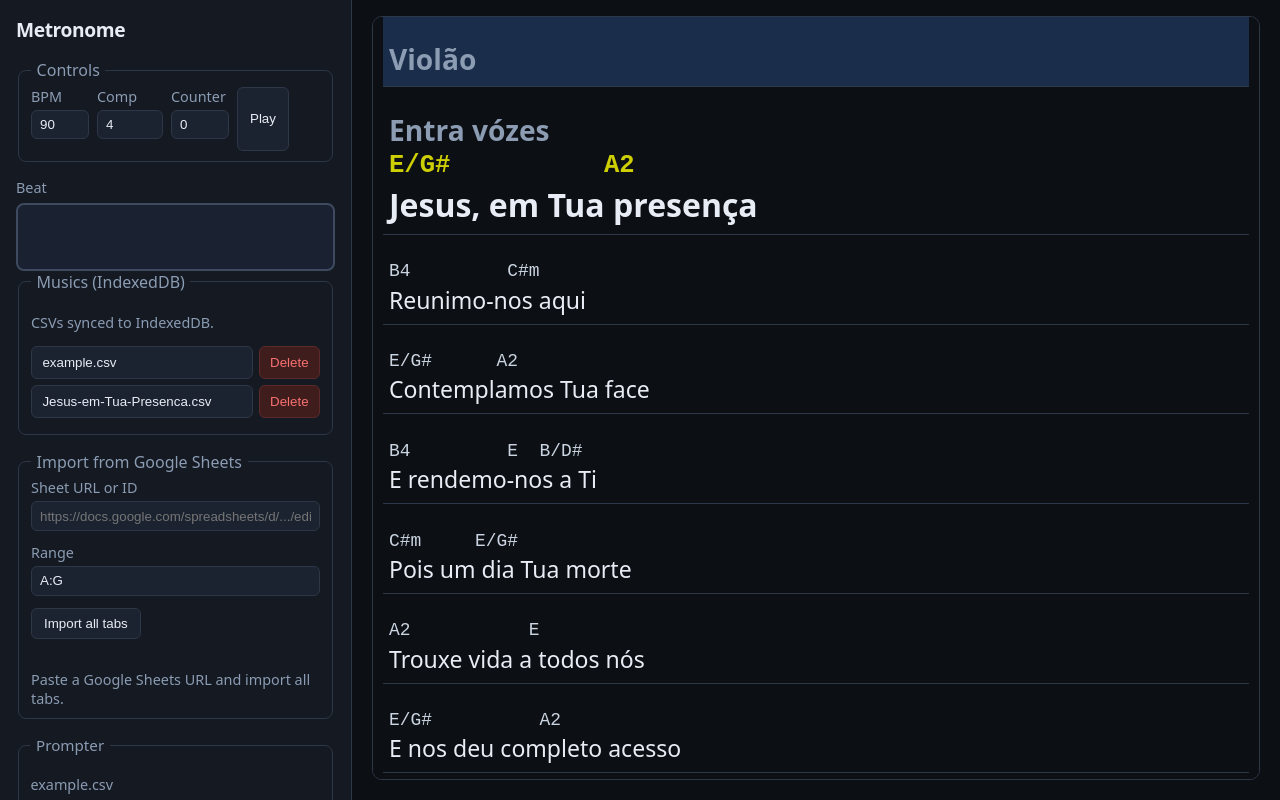
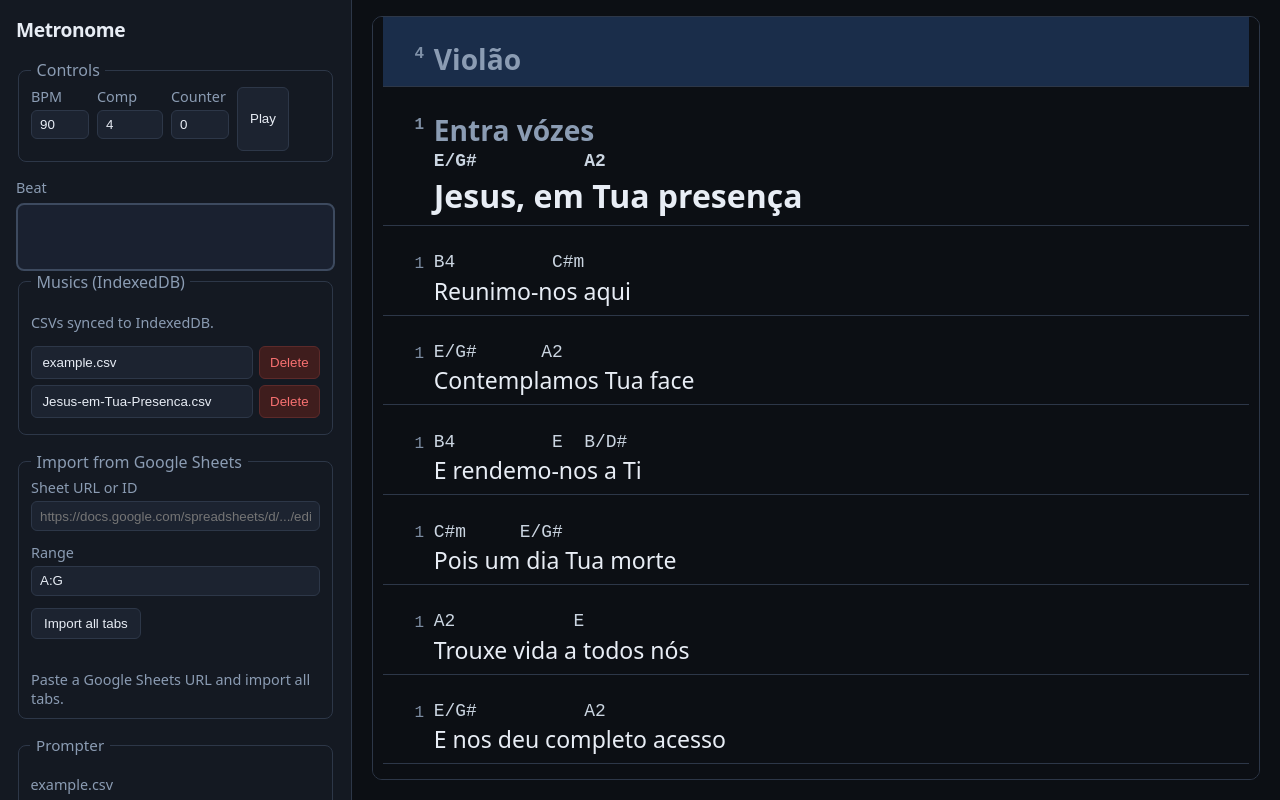
Before and after one commit to alvaroseparovich/band-prompter, a website built with Vite: page index.html in a window 1280 px wide. Both pictures are taken after a click on the button "example.csv". Built offline with nearby package versions, Linux system fonts and the light colour scheme.

Commit message:
number of compass

```diff
--- a/index.css
+++ b/index.css
@@ -143,10 +143,27 @@ button:active {
   flex-wrap: wrap;
 }
 .lyric-row {
+  display: flex;
+  align-items: flex-start;
+  gap: 0.6rem;
   padding: 1.5rem 0.35rem 0.5rem;
   border-bottom: 1px solid var(--border);
   cursor: pointer;
   transition: font-size 0.35s ease-out;
+}
+.lyric-row .lyric-compassos {
+  flex: 0 0 2.2rem;
+  text-align: right;
+  font-family: ui-monospace, monospace;
+  font-size: 1rem;
+  color: var(--text-muted);
+  opacity: 0.9;
+  line-height: 1.45;
+  padding-top: 0.2rem;
+}
+.lyric-row .lyric-main {
+  flex: 1;
+  min-width: 0;
 }
 .lyric-row .lyric-desc {
   font-size: 3rem;
--- a/src/main.ts
+++ b/src/main.ts
@@ -162,24 +162,32 @@ function renderPrompter(): void {
     const div = document.createElement("div");
     div.className = "lyric-row";
     div.dataset.key = String(k);
+    const compassos = document.createElement("div");
+    compassos.className = "lyric-compassos";
+    compassos.textContent = row.Compassos.trim() || "1";
+    div.appendChild(compassos);
+
+    const content = document.createElement("div");
+    content.className = "lyric-main";
     if (row.Description.trim() !== "") {
       const desc = document.createElement("div");
       desc.className = "lyric-desc";
       desc.textContent = row.Description;
-      div.appendChild(desc);
+      content.appendChild(desc);
     }
     if (row.Cifra.trim() !== "") {
       const cifra = document.createElement("div");
       cifra.className = "lyric-cifra";
       cifra.textContent = row.Cifra;
-      div.appendChild(cifra);
+      content.appendChild(cifra);
     }
     if (row.Letra.trim() !== "") {
       const letra = document.createElement("div");
       letra.className = "lyric-letra";
       letra.textContent = row.Letra;
-      div.appendChild(letra);
+      content.appendChild(letra);
     }
+    div.appendChild(content);
     div.addEventListener("click", () => setTransportKey(k));
     lyricsRows.appendChild(div);
   }
```
